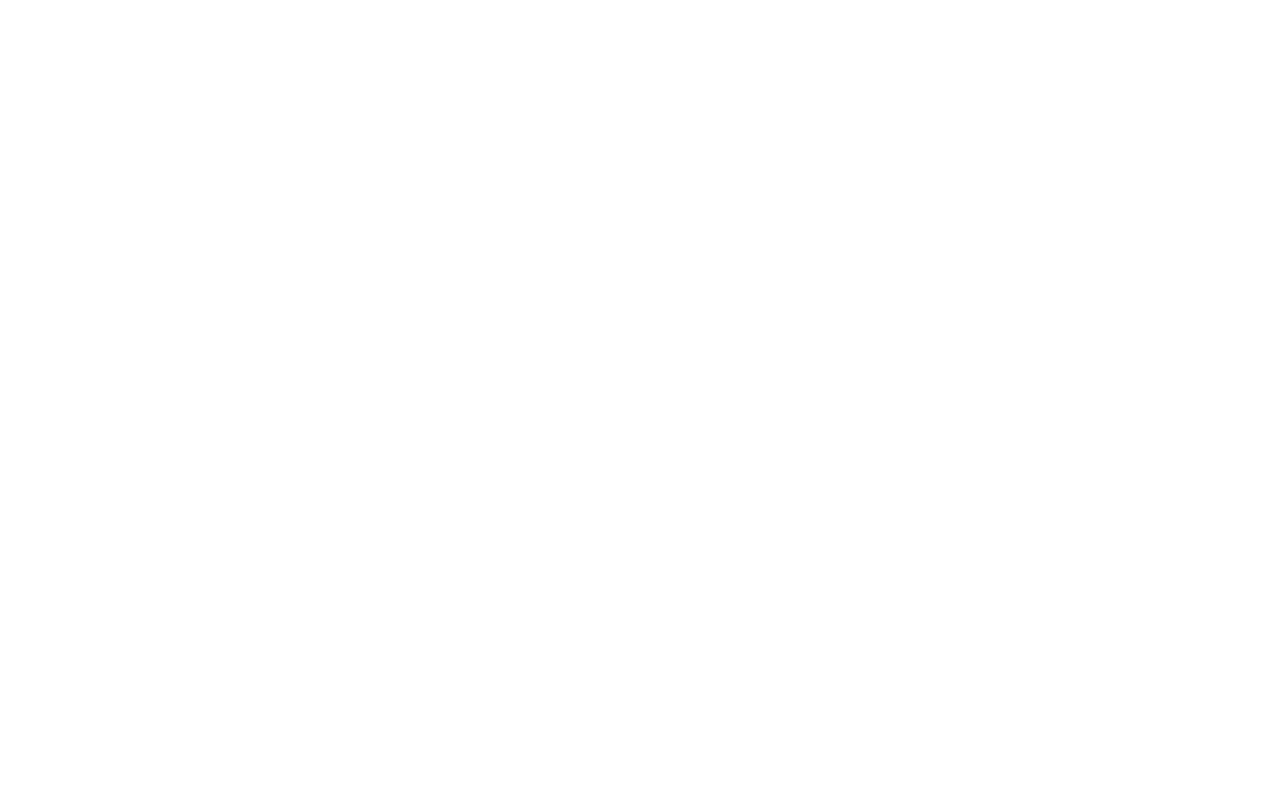
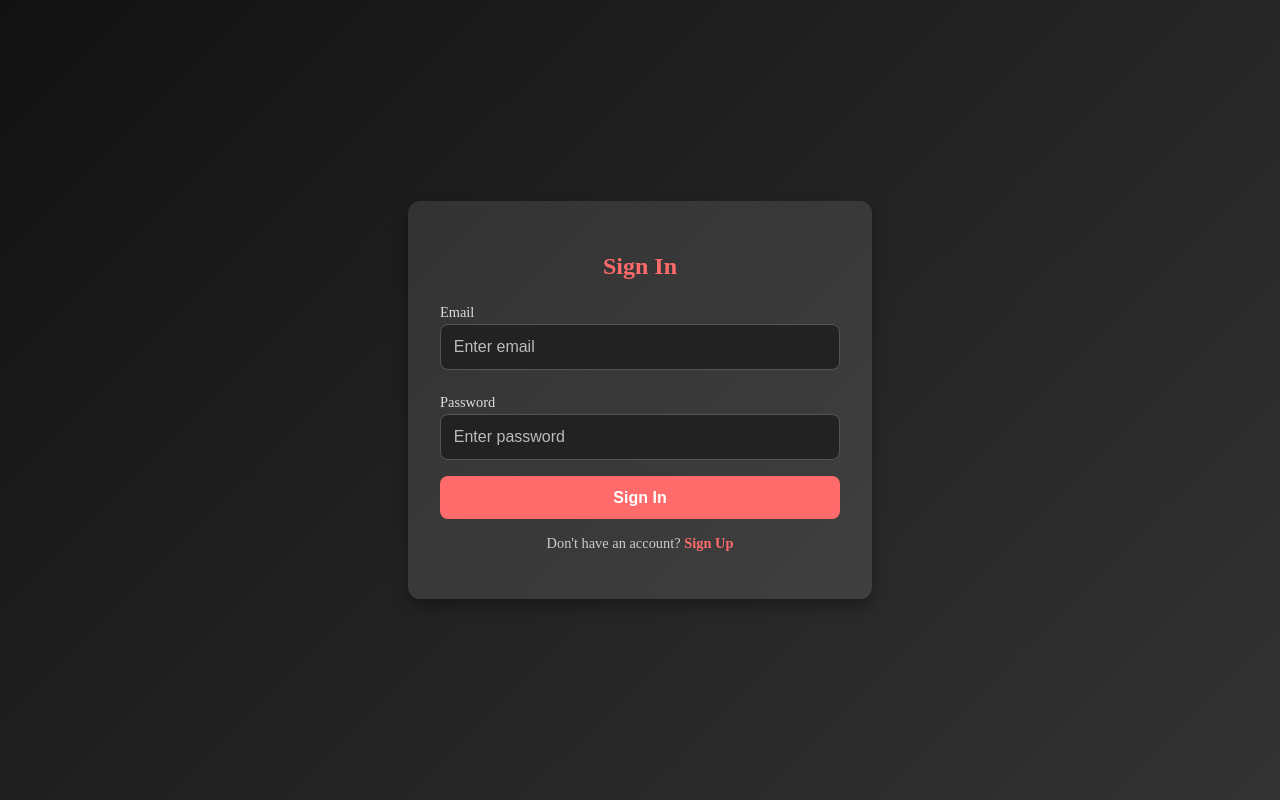
Before and after one commit to ktarafder/devtype, an Angular app: page /signin in a window 1280 px wide. Before the commit this address led to /. Built offline with nearby package versions, Linux system fonts and the light colour scheme.

Commit message:
Add Sign In component with routing and styling. Updated Sign up component.
Co-authored-by: Kamrul <ktarafder@users.noreply.github.com>

```diff
--- a/src/app/app.config.ts
+++ b/src/app/app.config.ts
@@ -1,9 +1,9 @@
 import { ApplicationConfig, provideZoneChangeDetection } from '@angular/core';
 import { provideRouter } from '@angular/router';
-
 import { routes } from './app.routes';
 import { provideClientHydration } from '@angular/platform-browser';
+import { provideHttpClient } from '@angular/common/http';
 
 export const appConfig: ApplicationConfig = {
-  providers: [provideZoneChangeDetection({ eventCoalescing: true }), provideRouter(routes), provideClientHydration()]
+  providers: [provideZoneChangeDetection({ eventCoalescing: true }), provideRouter(routes), provideClientHydration(), provideHttpClient()],
 };
--- a/src/app/app.routes.ts
+++ b/src/app/app.routes.ts
@@ -2,6 +2,7 @@ import { Routes } from '@angular/router';
 import { SignUpComponent } from './sign-up/sign-up.component';
 import { HomeComponent } from './home/home.component';
 import { GameComponent } from './game/game.component';
+import { SignInComponent } from './sign-in/sign-in.component';
 
 export const routes: Routes = [
     {
@@ -14,6 +15,11 @@ export const routes: Routes = [
         component: SignUpComponent,
     },
     {
+        path: 'signin',
+        component: SignInComponent,
+
+    },
+    {
         path: 'game',
         component: GameComponent,
     },
--- a/src/app/home/home.component.html
+++ b/src/app/home/home.component.html
@@ -3,7 +3,7 @@
       <div class="logo">DevType</div>
       <ul class="nav-links">
         <li><a href="/signup">Sign Up</a></li>
-        <li><a href="#">Log In</a></li>
+        <li><a href="/signin">Log In</a></li>
       </ul>
     </nav>
 
--- /dev/null
+++ b/src/app/sign-in/sign-in.component.css
@@ -0,0 +1,82 @@
+/* Background Styling */
+.signin-container {
+    display: flex;
+    align-items: center;
+    justify-content: center;
+    height: 100vh;
+    width: 100%;
+    background: linear-gradient(135deg, #121212, #333);
+  }
+
+  /* Form Styling */
+  .signin-form {
+    background-color: rgba(255, 255, 255, 0.1);
+    padding: 2rem;
+    width: 100%;
+    max-width: 400px;
+    border-radius: 12px;
+    box-shadow: 0 8px 16px rgba(0, 0, 0, 0.3);
+    text-align: center;
+  }
+
+  .signin-form h2 {
+    margin-bottom: 1.5rem;
+    color: #ff6b6b;
+  }
+
+  .signin-form label {
+    display: block;
+    margin: 0.5rem 0 0.2rem;
+    text-align: left;
+    color: #ddd;
+    font-size: 0.9rem;
+  }
+
+  .signin-form input {
+    width: 100%;
+    padding: 0.8rem;
+    margin-bottom: 1rem;
+    border: 1px solid #555;
+    border-radius: 8px;
+    background-color: #222;
+    color: #fff;
+    font-size: 1rem;
+    box-sizing: border-box;
+  }
+
+  .signin-form input::placeholder {
+    color: #bbb;
+  }
+
+  .signin-form button {
+    width: 100%;
+    padding: 0.8rem;
+    background-color: #ff6b6b;
+    border: none;
+    border-radius: 8px;
+    color: white;
+    font-weight: bold;
+    font-size: 1rem;
+    cursor: pointer;
+    transition: background-color 0.3s ease;
+  }
+
+  .signin-form button:hover {
+    background-color: #ff4c4c;
+  }
+
+  .signin-form .signup-text {
+    margin-top: 1rem;
+    font-size: 0.9rem;
+    color: #ccc;
+  }
+
+  .signin-form .signup-text a {
+    color: #ff6b6b;
+    text-decoration: none;
+    font-weight: bold;
+  }
+
+  .signin-form .signup-text a:hover {
+    text-decoration: underline;
+  }
--- /dev/null
+++ b/src/app/sign-in/sign-in.component.html
@@ -0,0 +1,15 @@
+<div class="signin-container">
+    <div class="signin-form">
+      <h2>Sign In</h2>
+      <form (ngSubmit)="onSignIn()">
+        <label for="email">Email</label>
+        <input type="email" id="email" [(ngModel)]="email" name="email" placeholder="Enter email" required />
+
+        <label for="password">Password</label>
+        <input type="password" id="password" [(ngModel)]="password" name="password" placeholder="Enter password" required />
+
+        <button type="submit">Sign In</button>
+        <p class="signup-text">Don't have an account? <a href="/signup">Sign Up</a></p>
+      </form>
+    </div>
+  </div>
--- /dev/null
+++ b/src/app/sign-in/sign-in.component.ts
@@ -0,0 +1,33 @@
+import { Component, inject } from '@angular/core';
+import { HttpClient } from '@angular/common/http';
+import { FormsModule } from '@angular/forms';
+
+@Component({
+  selector: 'app-sign-in',
+  standalone: true,
+  imports: [FormsModule],
+  templateUrl: './sign-in.component.html',
+  styleUrls: ['./sign-in.component.css']
+})
+export class SignInComponent {
+  email: string = '';
+  password: string = '';
+
+  private http = inject(HttpClient);
+
+  onSignIn() {
+    const formSubmitData = {
+      email: this.email,
+      password: this.password,
+    };
+
+    this.http.post('https://albacore-rested-horse.ngrok-free.app/api/v1/login', formSubmitData).subscribe({
+      next: (response) => {
+        console.log('User signed in successfully', response);
+      },
+      error: (error) => {
+        console.error('Error during signin', error);
+      }
+    });
+  }
+}
--- a/src/app/sign-up/sign-up.component.html
+++ b/src/app/sign-up/sign-up.component.html
@@ -1,18 +1,24 @@
 <div class="signup-container">
   <div class="signup-form">
     <h2>Sign Up</h2>
-      <form>
+    <form (ngSubmit)="onSubmit()">
+      <label for="first-name">First Name</label>
+      <input type="text" id="first-name" [(ngModel)]="firstName" name="firstName" placeholder="Enter first name" required />
+
+      <label for="last-name">Last Name</label>
+      <input type="text" id="last-name" [(ngModel)]="lastName" name="lastName" placeholder="Enter last name" required />
+
       <label for="username">Username</label>
-        <input type="text" id="username" placeholder="Enter username" required />
+      <input type="text" id="username" [(ngModel)]="username" name="username" placeholder="Enter username" required />
 
       <label for="email">Email</label>
-        <input type="email" id="email" placeholder="Enter email" required />
+      <input type="email" id="email" [(ngModel)]="email" name="email" placeholder="Enter email" required />
 
       <label for="password">Password</label>
-        <input type="password" id="password" placeholder="Enter password" required />
+      <input type="password" id="password" [(ngModel)]="password" name="password" placeholder="Enter password" required />
 
       <button type="submit">Sign Up</button>
-        <p class="login-text">Already have an account? <a href="#">Log In</a></p>
+      <p class="login-text">Already have an account? <a href="/signin">Log In</a></p>
     </form>
   </div>
 </div>
--- a/src/app/sign-up/sign-up.component.ts
+++ b/src/app/sign-up/sign-up.component.ts
@@ -1,12 +1,38 @@
-import { Component } from '@angular/core';
+import { Component, inject } from '@angular/core';
+import { HttpClient } from '@angular/common/http';
+import { FormsModule } from '@angular/forms';
 
 @Component({
-  selector: 'app-sign-up',
+  selector: 'app-signup',
   standalone: true,
-  imports: [],
+  imports: [FormsModule],
   templateUrl: './sign-up.component.html',
-  styleUrl: './sign-up.component.css'
+  styleUrls: ['./sign-up.component.css']
 })
 export class SignUpComponent {
+  firstName: string = '';
+  lastName: string = '';
+  username: string = '';
+  email: string = '';
+  password: string = '';
 
+  private http = inject(HttpClient);
+
+  onSubmit() {
+    const formData = {
+      first_name: this.firstName,
+      last_name: this.lastName,
+      email: this.email,
+      password: this.password,
+    };
+
+    this.http.post('https://albacore-rested-horse.ngrok-free.app/api/v1/register', formData).subscribe({
+      next: (response) => {
+        console.log('User signed up successfully', response);
+      },
+      error: (error) => {
+        console.error('Error during signup', error);
+      }
+    });
+  }
 }
```
Also changed, not shown: 1 other file (tests, documents, lock files or other folders). Lines whose indentation alone changed are shown as unchanged.
